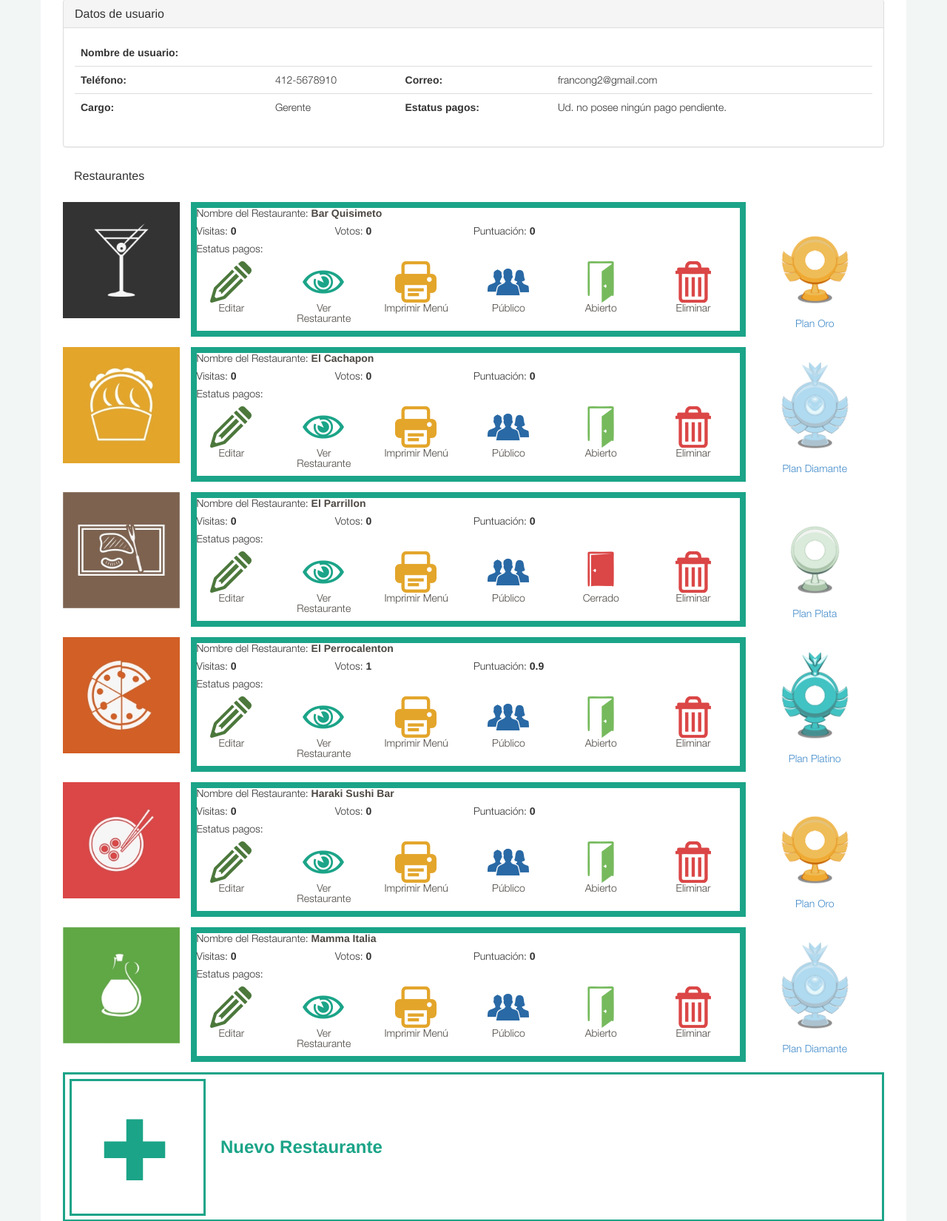
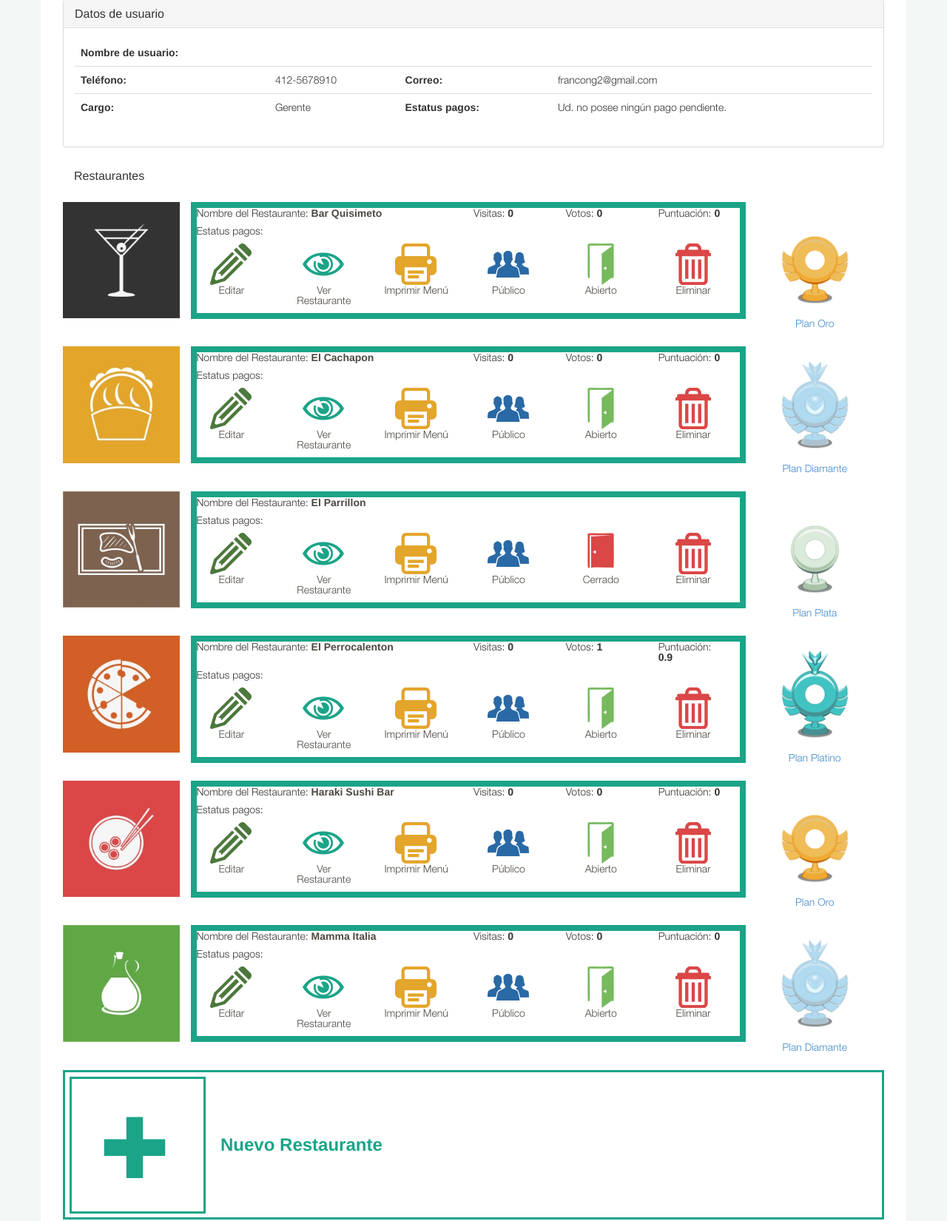
Before and after one commit to FrancoNoriUSB/menu2cero, a Django app: page /administrador/perfil/ in a window 1280 px wide. Shown: the part 81-1731 px from the top of the page at 74% size. Run offline with Django 3.2, Linux system fonts and the light colour scheme; a user stored in the database is signed in; data comes from the database, SQL or seed files in the repository; tables that the repository leaves empty hold one stand-in row (values such as "Sample post"); parts of the project's set-up code (start-up, migrations or seed data) failed here and were passed over; some libraries are stand-ins or nearby versions.

Commit message:
Cambios en perfil de clientes

```diff
--- a/templates/administrador/perfil/perfil.html
+++ b/templates/administrador/perfil/perfil.html
@@ -81,15 +81,16 @@
 					</div>
 					<div class="info col-lg-8 col-md-8 col-sm-10">
 						<div class="row">
-							<p class="col-md-12 nombre">Nombre del Restaurante:
+							<p class="col-lg-6 col-md-6 nombre">Nombre del Restaurante:
 								<a href="/administrador/editar/{{restaurante.0.id}}"><strong>{{restaurante.0.nombre}}</strong></a>
+								{%if restaurante.0.plan.nombre != 'Plata'%}
+									<p class="col-lg-2 col-md-2">Visitas:<strong> 0</strong></p>
+									<p class="col-lg-2 col-md-2 ">Votos:<strong> {{restaurante.0.votos.all|length}}</strong></p>
+									<p class="col-lg-2 col-md-2 ">Puntuaci&oacute;n:<strong> {{restaurante.1}}</strong></p>
+								{%endif%}
 							</p>
 						</div>
-						<div class="row">
-							<p class="col-md-3">Visitas:<strong> 0</strong></p>
-							<p class="col-md-3 ">Votos:<strong> {{restaurante.0.votos.all|length}}</strong></p>
-							<p class="col-md-3 ">Puntuaci&oacute;n:<strong> {{restaurante.1}}</strong></p>
-						</div>
+
 						<div class="row">
 							<p class="col-md-12 estatus">Estatus pagos: <strong></strong></p>
 						</div>
```
